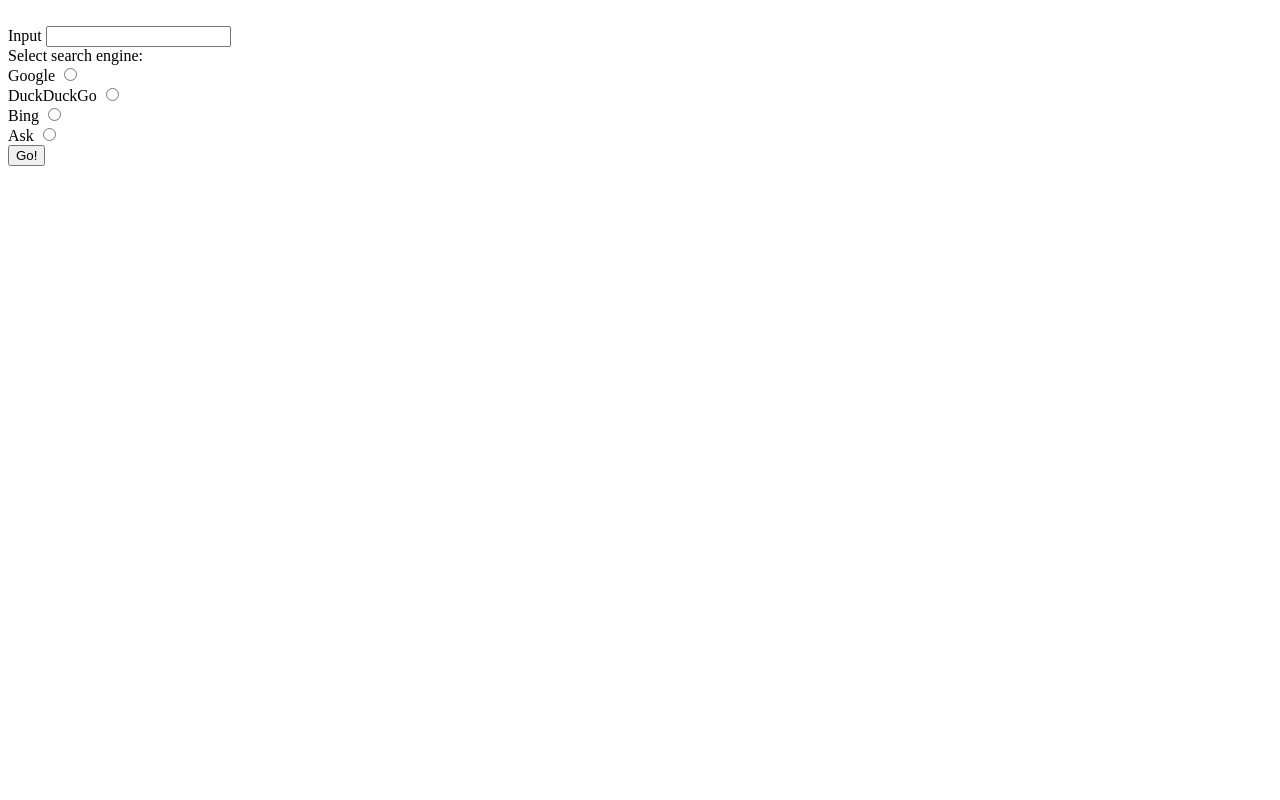
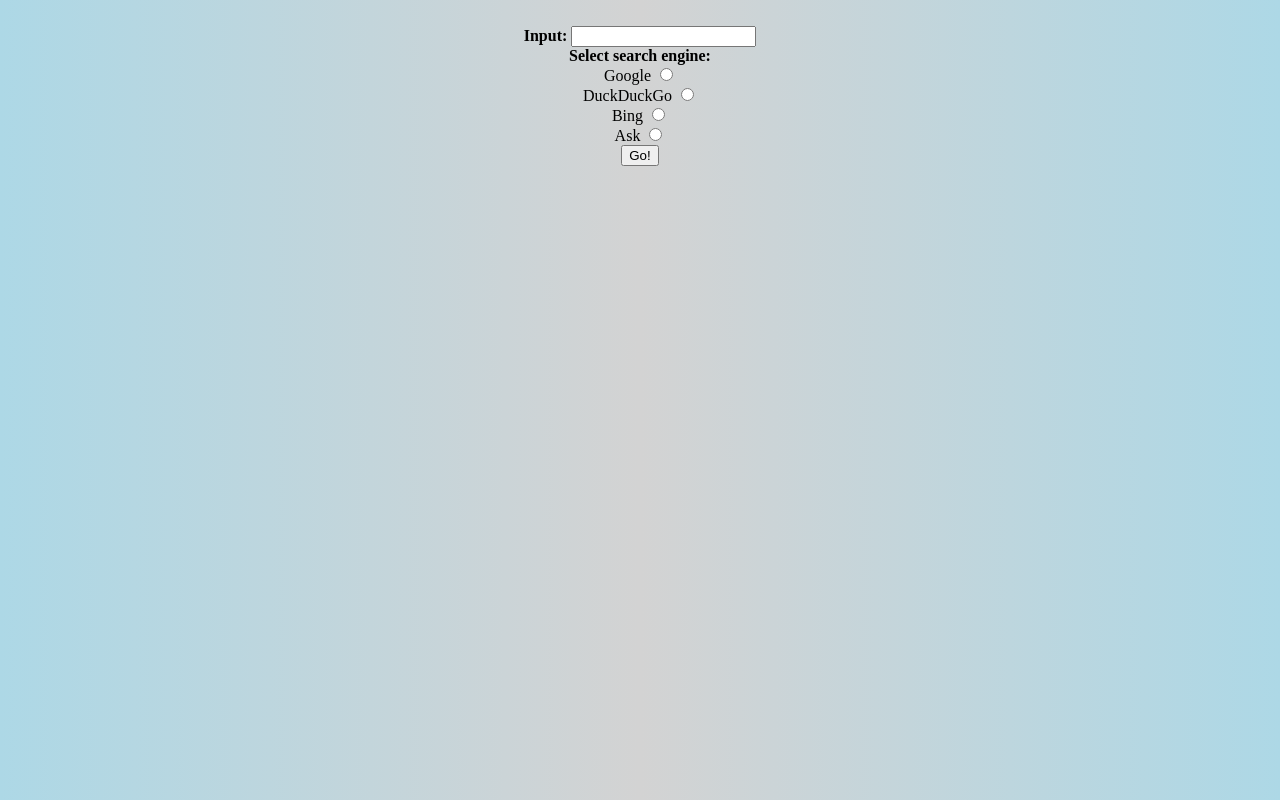
Before and after one commit to SheaCooke/Chapter_26_Studio, a plain HTML site: page index.html in a window 1280 px wide. Drawn offline with Linux system fonts and the light colour scheme.

Commit message:
added css

```diff
--- a/index.html
+++ b/index.html
@@ -3,6 +3,7 @@
 <head>
 
     <!--Ignore the code contained within the SCRIPT tags-->
+    <link href="styles.css" rel="stylesheet" type="text/css" />
     <script>
 function setSearchEngine() {
 
@@ -33,12 +34,14 @@ function setSearchEngine() {
     <form id="searchForm">
 
         <!--Create your form here!-->
-        <label>
-            Input
-            <input type="text" name="q" value="" />
+
+        <label class="bold">
+            Input:
+            <input  type="text" name="q" value="" />
         </label><br />
 
-        <label>Select search engine:</label><br />
+
+        <label class="bold">Select search engine:</label><br />
 
         <label>
             Google
--- /dev/null
+++ b/styles.css
@@ -0,0 +1,10 @@
+body {
+    background-image: linear-gradient(to right, lightblue, lightgrey, lightblue);
+    text-align: center;
+}
+
+
+.bold{
+
+    font-weight: bold;
+}
```
Also changed, not shown: 1 other file.
